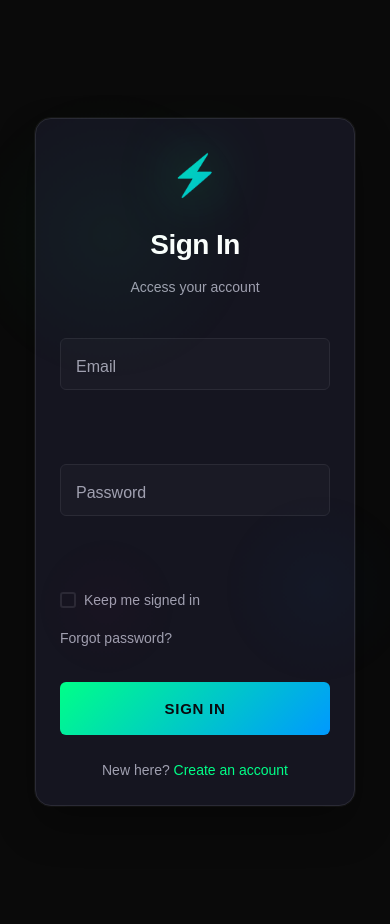
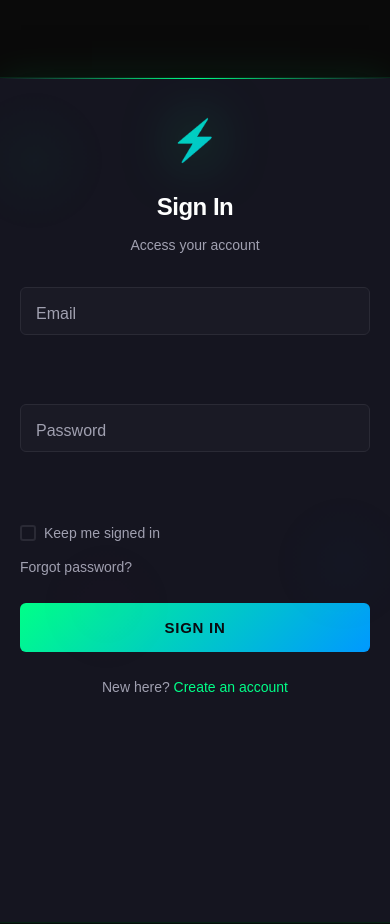
Before and after one commit to Arjuba12/Project_Evotin, a React app in the folder frontend/: page /login in a window 390 px wide. Before the commit the page ends 844 px from the top, so only its background shows below. Built offline with nearby package versions, Linux system fonts and the light colour scheme; the HTML template or start-up script is replaced by a standard one.

Commit message:
loginpage

```diff
--- a/frontend/src/styles/LoginPage.css
+++ b/frontend/src/styles/LoginPage.css
@@ -692,26 +692,65 @@ input:-webkit-autofill {
     }
 }
 
-
 /* Mobile Responsive */
 @media (max-width: 480px) {
     body {
-        padding: 10px;
+        /* Kurangi padding body total */
+        padding: 0;
+    }
+
+    .login-container {
+        /* Biarkan container mengambil lebar penuh di mobile */
+        max-width: 100%;
     }
 
     .login-card {
-        /* Bikin padding lebih kecil agar form tidak terlalu penuh di layar 360px */
-        padding: 24px;
-        margin: 10px;
+        /* Hapus margin 10px dan ganti dengan padding 20px */
+        /* Ini membuat card menyentuh tepi layar (padding 0 di body), */
+        /* tetapi konten di dalamnya tetap memiliki ruang napas 20px. */
+        padding: 30px 20px; /* Padding atas/bawah 30px, kiri/kanan 20px */
+        margin: 0;
+        border-radius: 0; /* Hapus border-radius di layar penuh mobile */
+
+        /* Tambahkan min-height agar card mengisi viewport, menghilangkan scroll */
+        min-height: 100vh;
+
+        /* Hilangkan bayangan untuk performa dan tampilan mobile */
+        box-shadow: none;
+        border: none;
+    }
+
+    .login-header {
+        margin-bottom: 30px; /* Sedikit kurangi margin header */
     }
 
     .login-header h2 {
-        font-size: 1.75rem;
+        font-size: 1.5rem; /* Ukuran font lebih kecil */
+    }
+
+    .login-header p {
+        font-size: 14px;
+    }
+
+    .input-wrapper {
+        margin-bottom: 20px; /* Kurangi jarak antar input */
     }
 
     .input-wrapper input {
-        /* Kurangi padding input dari 24px (desktop) menjadi 16px (mobile) */
-        padding: 16px;
+        padding: 14px 16px; /* Padding input lebih kecil lagi */
+    }
+
+    /* Koreksi floating label agar sesuai dengan padding 14px */
+    .input-wrapper label {
+        top: 14px; /* Sesuaikan dengan padding top input */
+    }
+
+    .input-wrapper input:focus + label,
+    .input-wrapper input:valid + label {
+        /* Gerakan ke atas disesuaikan untuk padding 14px */
+        transform: translateY(-22px) translateX(4px) scale(0.85);
+        color: #00ff88;
+        font-weight: 500;
     }
 
     .password-wrapper input {
@@ -721,39 +760,37 @@ input:-webkit-autofill {
     .form-options {
         flex-direction: column;
         align-items: flex-start;
-        gap: 16px;
+        gap: 12px;
+        margin-bottom: 24px;
     }
 
-    .glow-orb {
-        opacity: 0.5;
+    /* ... (kode responsive lainnya) ... */
+
+    .login-btn {
+        padding: 16px 32px; /* Tombol lebih ramping */
+        font-size: 15px;
     }
 
-    /* 1. KOREKSI POSISI LABEL AWAL */
-    .input-wrapper label {
-        /* Atur top 16px agar sejajar dengan input yang padding-nya 16px */
-        /* (24px pada desktop, 16px di mobile) */
-        top: 16px;
+    .divider {
+        margin: 24px 0 20px; /* Kurangi margin divider */
     }
 
-    /* 2. KOREKSI PERGERAKAN FLOATING LABEL */
-    .input-wrapper input:focus + label,
-    .input-wrapper input:valid + label {
-        /* Atur label untuk bergerak ke atas hanya -24px (sekitar setengah dari padding + tinggi font) */
-        transform: translateY(-24px) translateX(4px) scale(0.85);
-        color: #00ff88;
-        font-weight: 500;
+    /* Pastikan background effect tidak mengganggu */
+    .glow-orb {
+        opacity: 0.3;
+        /* Ukuran glow orb bisa disesuaikan lagi jika mengganggu */
+        width: 150px;
+        height: 150px;
     }
 
-    /* Tambahkan pengaturan font size untuk kenyamanan di mobile */
-    .login-header p,
-    .signup-link p,
-    .remember-wrapper .checkbox-label {
-        font-size: 14px;
+    /* Tambahkan pengaturan untuk membuat body (dan container) penuh layar */
+    body {
+        display: block; /* Non-aktifkan flex container centering */
     }
-
-    /* Optimasi tombol untuk mobile */
-    .login-btn {
-        padding: 18px 32px; /* Sedikit lebih kecil dari desktop (24px) */
-        font-size: 15px;
+    .login-container {
+        display: flex;
+        flex-direction: column;
+        min-height: 100vh;
+        justify-content: center; /* Push content to center vertically if needed */
     }
 }
```
